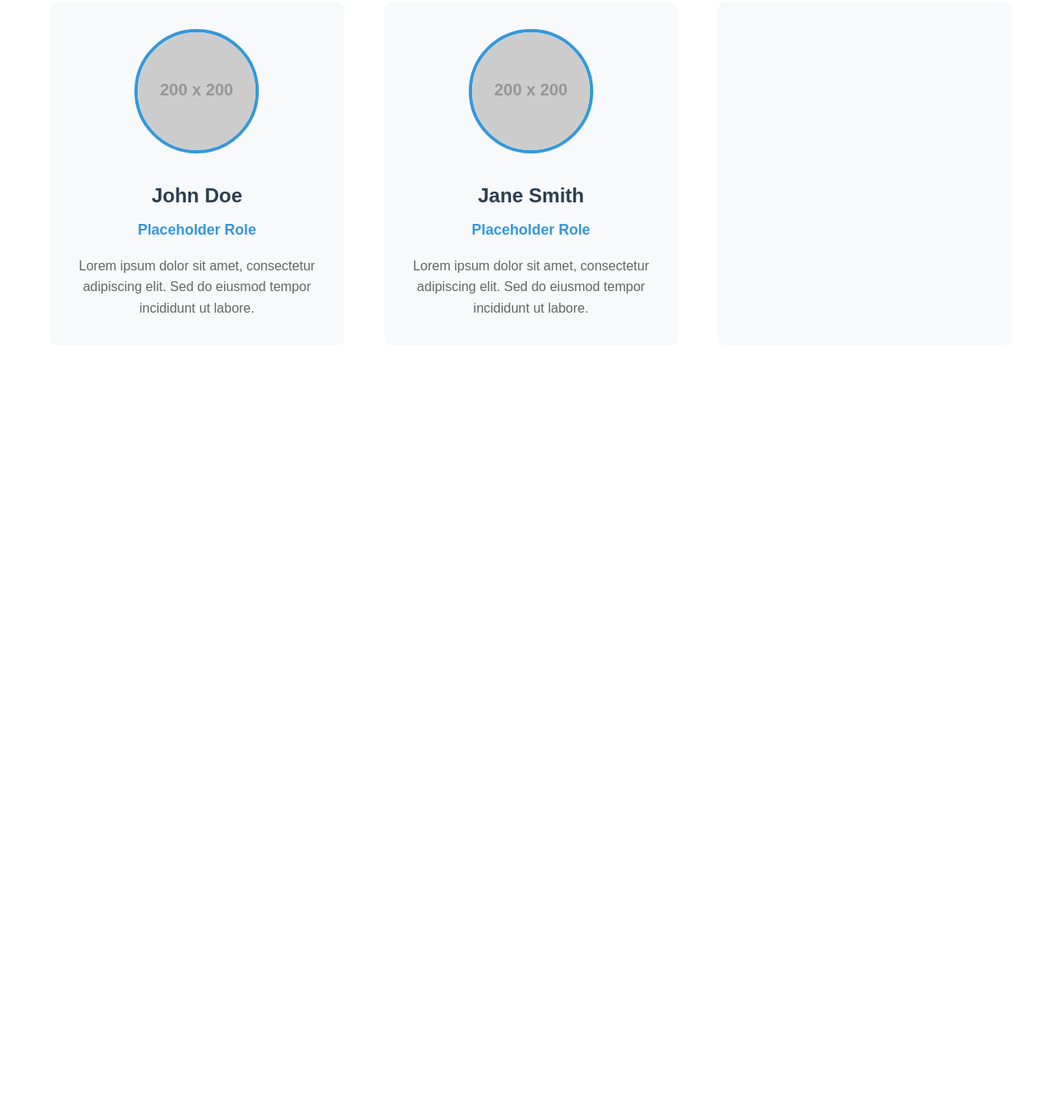
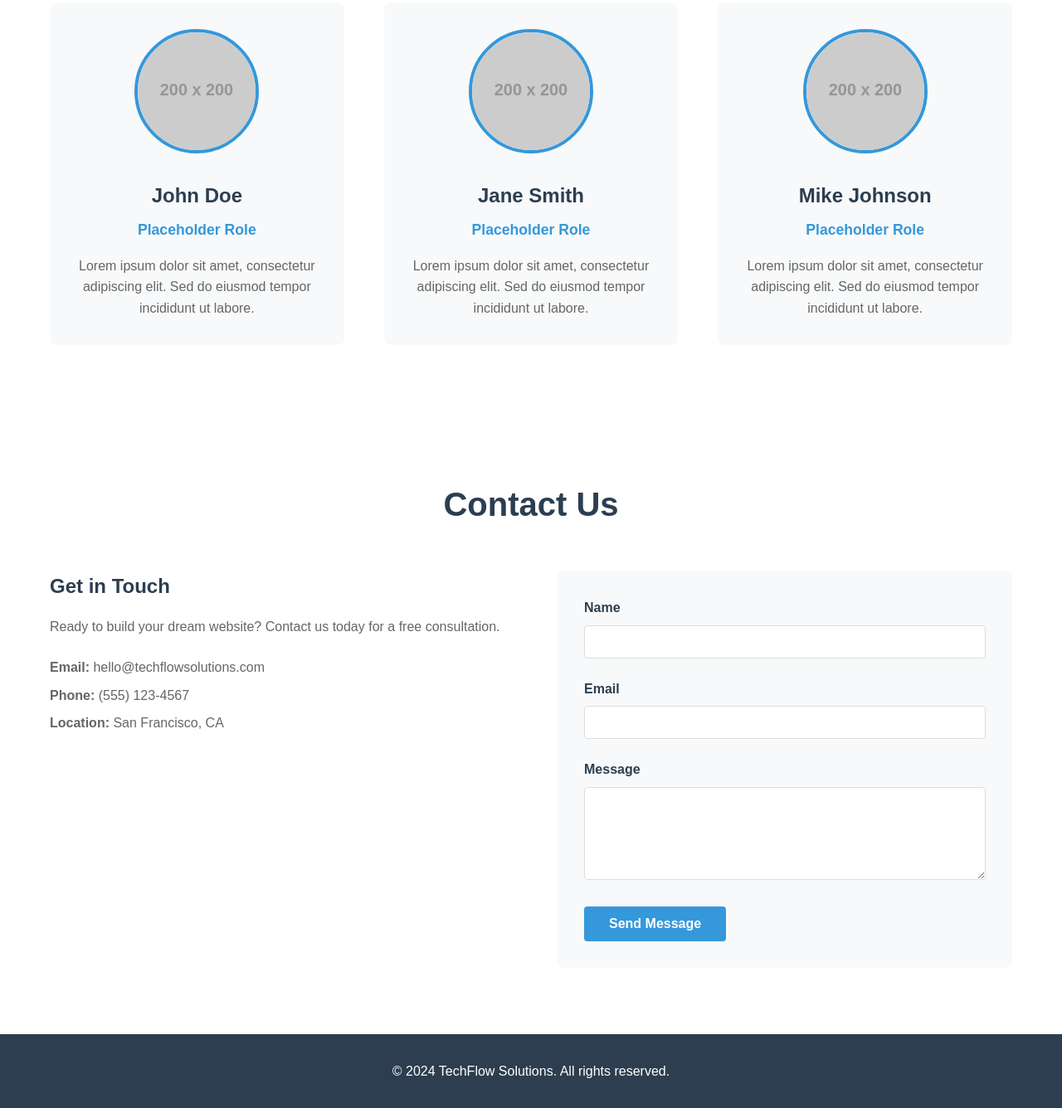
Before and after one commit to Dsilvels/COMPSVIII-Assignment2, a plain HTML site: page index.html in a window 1280 px wide. Shown: the part 1493-2829 px from the top of the page at 83% size. Before the commit the page ends 1989 px from the top, so only its background shows below. Drawn offline with Linux system fonts and the light colour scheme; placeholder pictures from the web are drawn by us.

Commit message:
Fix HTML validation errors

```diff
--- a/index.html
+++ b/index.html
@@ -87,4 +87,64 @@
 
                 <div class="team-member">
                     <div class="member-photo">
-                        <img src="https://placehold.co/200x200" alt="Team
+                        <img src="https://placehold.co/200x200" alt="Team Member">
+                    </div>
+                    <h3>Mike Johnson</h3>
+                    <p class="member-role">Placeholder Role</p>
+                    <p class="member-bio">Lorem ipsum dolor sit amet, consectetur adipiscing elit. Sed do eiusmod tempor incididunt ut labore.</p>
+                </div>
+                <!-- END PLACEHOLDER -->
+            </div>
+        </div>
+    </section>
+
+    <!-- Contact Section -->
+    <section id="contact" class="contact">
+        <div class="container">
+            <h2>Contact Us</h2>
+            <div class="contact-content">
+                <div class="contact-info">
+                    <h3>Get in Touch</h3>
+                    <p>Ready to build your dream website? Contact us today for a free consultation.</p>
+
+                    <div class="contact-details">
+                        <p><strong>Email:</strong> hello@techflowsolutions.com</p>
+                        <p><strong>Phone:</strong> (555) 123-4567</p>
+                        <p><strong>Location:</strong> San Francisco, CA</p>
+                    </div>
+                </div>
+
+                <div class="contact-form-container">
+                    <form class="contact-form" id="contactForm">
+                        <div class="form-group">
+                            <label for="name">Name</label>
+                            <input type="text" id="name" name="name" required>
+                        </div>
+
+                        <div class="form-group">
+                            <label for="email">Email</label>
+                            <input type="email" id="email" name="email" required>
+                        </div>
+
+                        <div class="form-group">
+                            <label for="message">Message</label>
+                            <textarea id="message" name="message" rows="5" required></textarea>
+                        </div>
+
+                        <button type="submit" class="submit-button">Send Message</button>
+                    </form>
+                </div>
+            </div>
+        </div>
+    </section>
+
+    <!-- Footer -->
+    <footer>
+        <div class="container">
+            <p>&copy; 2024 TechFlow Solutions. All rights reserved.</p>
+        </div>
+    </footer>
+
+    <script src="script.js"></script>
+</body>
+</html>
```
